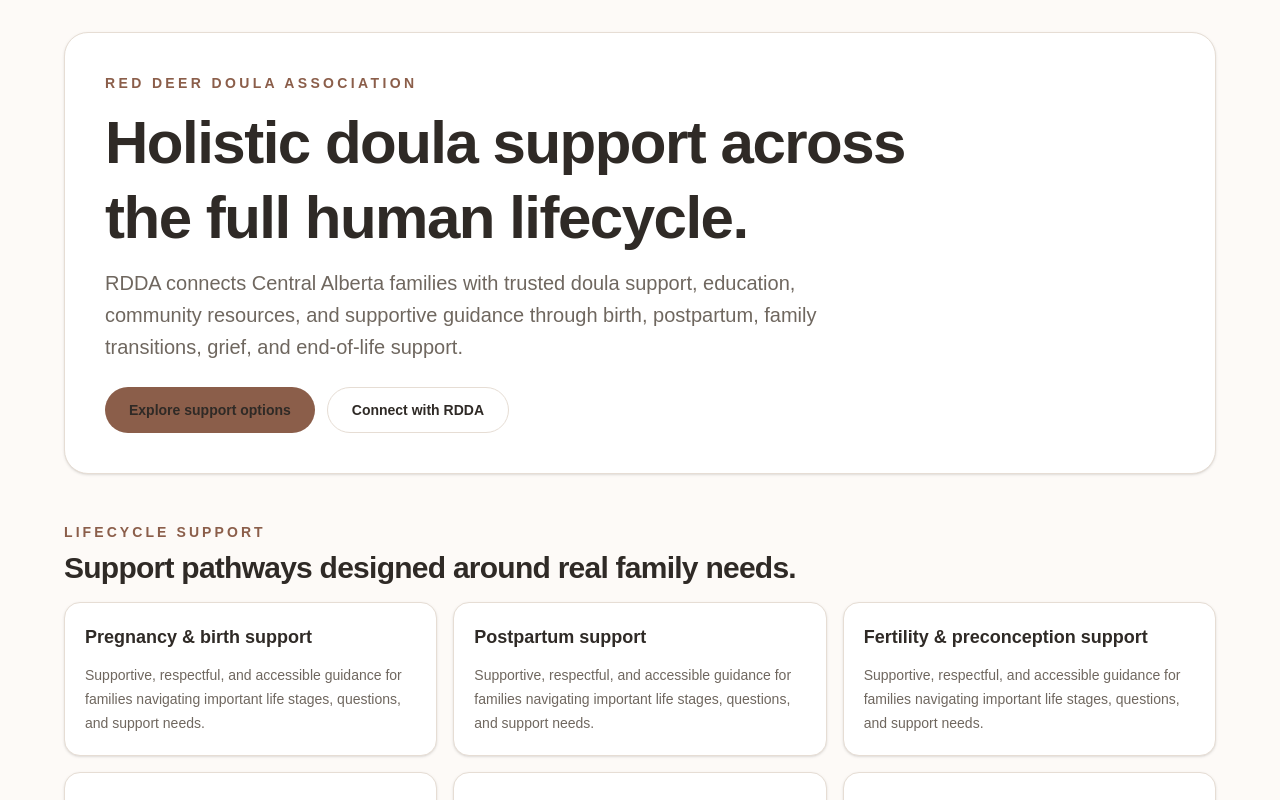
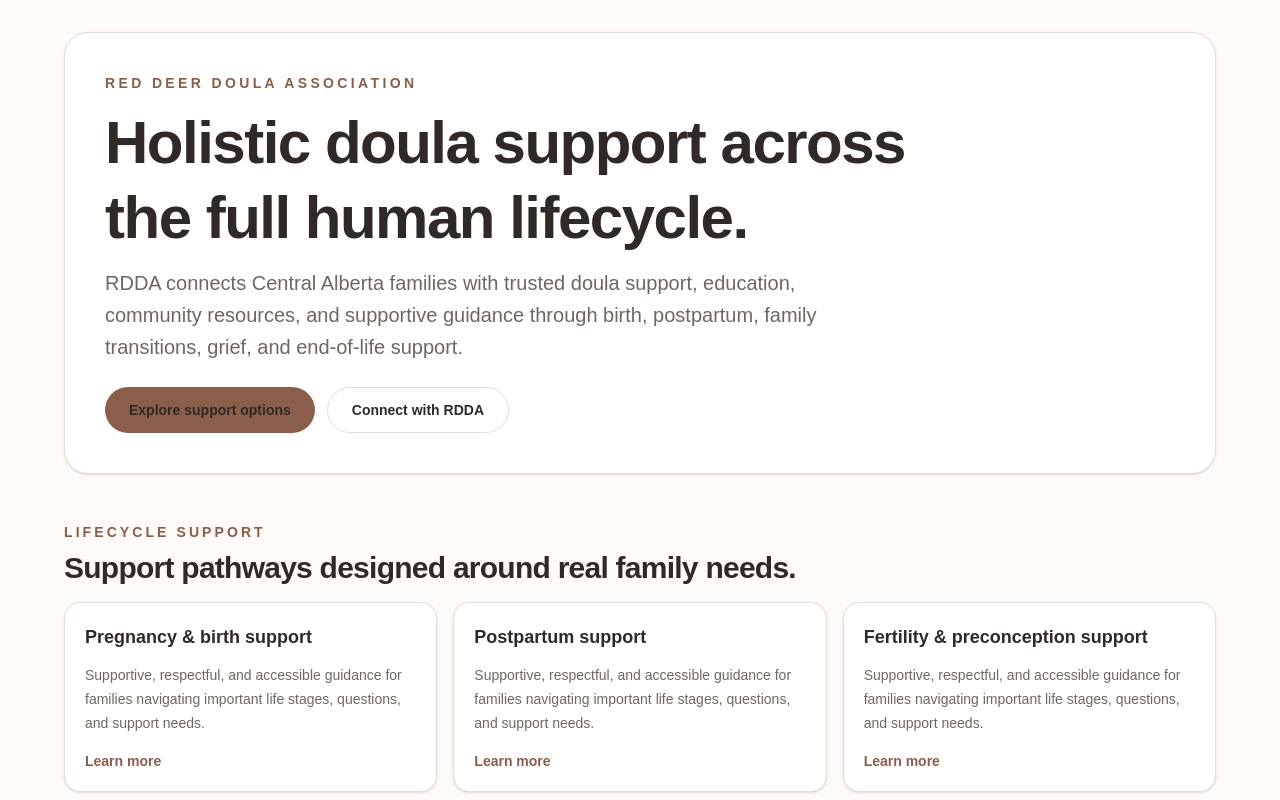
Before and after one commit to hickdwayne-rdp/rdda-platform, a Next.js app in the folder repo/: page / in a window 1280 px wide. Shown: the top 800 px of the page. Built offline with nearby package versions, Linux system fonts and the light colour scheme.

Commit message:
Add RDDA homepage service area card links

```diff
--- a/repo/src/components/sections/HomeServiceAreasSection.tsx
+++ b/repo/src/components/sections/HomeServiceAreasSection.tsx
@@ -1,13 +1,20 @@
+import Link from "next/link";
+
+type ServiceAreaLink = {
+  label: string;
+  href: string;
+};
+
+const serviceAreas: ServiceAreaLink[] = [
+  { label: "Pregnancy & birth support", href: "/birth" },
+  { label: "Postpartum support", href: "/postpartum" },
+  { label: "Fertility & preconception support", href: "/fertility" },
+  { label: "Pregnancy and infant loss support", href: "/loss" },
+  { label: "Family transitions", href: "/family-transitions" },
+  { label: "End-of-life and grief support", href: "/end-of-life-grief" },
+];
+
 export function HomeServiceAreasSection() {
-  const serviceAreas = [
-    "Pregnancy & birth support",
-    "Postpartum support",
-    "Fertility & preconception support",
-    "Pregnancy and infant loss support",
-    "Family transitions",
-    "End-of-life and grief support",
-  ];
-
   return (
     <section
       id="services"
@@ -31,15 +38,18 @@
       </div>
 
       {serviceAreas.map((service) => (
-        <article
-          key={service}
-          className="rounded-2xl border p-5 shadow-sm"
+        <Link
+          key={service.href}
+          href={service.href}
+          className="block rounded-2xl border p-5 shadow-sm transition hover:-translate-y-0.5 focus:outline-none focus-visible:ring-2 focus-visible:ring-offset-2"
           style={{
             background: "var(--card)",
             borderColor: "var(--border)",
+            color: "var(--foreground)",
+            outlineColor: "var(--focus-ring)",
           }}
         >
-          <h3 className="text-lg font-semibold">{service}</h3>
+          <h3 className="text-lg font-semibold">{service.label}</h3>
           <p
             className="mt-3 text-sm leading-6"
             style={{ color: "var(--muted-foreground)" }}
@@ -47,7 +57,13 @@
             Supportive, respectful, and accessible guidance for families
             navigating important life stages, questions, and support needs.
           </p>
-        </article>
+          <p
+            className="mt-4 text-sm font-semibold"
+            style={{ color: "var(--primary)" }}
+          >
+            Learn more
+          </p>
+        </Link>
       ))}
     </section>
   );
```
